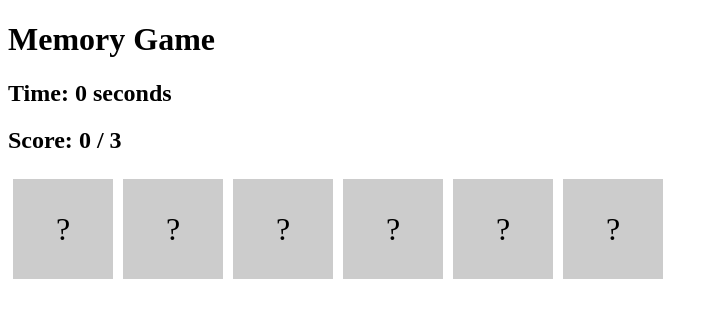
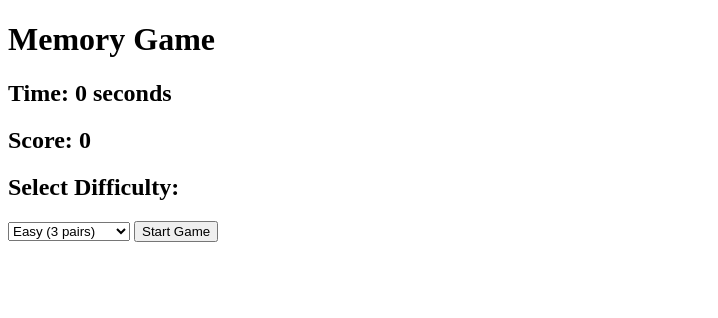
Before and after one commit to dbrepo1992/english-llama, a Django app: page /games/memory/ in a window 1280 px wide. Shown: the top 318 px of the page, without its empty margins (0-718 px from the left). Run offline with Django 5.2, Linux system fonts and the light colour scheme; a user stored in the database is signed in.

Commit message:
Add difficulty levels and custom card sets to memory game

```diff
--- a/games/templates/games/memory_game.html
+++ b/games/templates/games/memory_game.html
@@ -23,19 +23,30 @@
 <body>
     <h1>Memory Game</h1>
     <h2>Time: <span id="timer">0</span> seconds</h2>
-    <h2>Score: <span id="score">0</span> / 3</h2>
+    <h2>Score: <span id="score">0</span></h2>
+    <h2>Select Difficulty:</h2>
+        <select id="difficulty">
+        <option value="easy">Easy (3 pairs)</option>
+        <option value="medium">Medium (6 pairs)</option>
+        <option value="hard">Hard (9 pairs)</option>
+        </select>
+    <button onclick="startGame()">Start Game</button>
 
+    <div id="game-board"></div>
         <div id="game-board"></div>
 
     <script>
-        const cards = ['🐶','🐱','🦊','🐶','🐱','🦊'];
-        const shuffled = cards.sort(() => 0.5 - Math.random());
-        const board = document.getElementById('game-board');
+        const CARD_SETS = {
+            easy: ['🐶','🐱','🦊'],
+            medium: ['🐶','🐱','🦊','🐰','🐸','🐵'],
+            hard: ['🐶','🐱','🦊','🐰','🐸','🐵','🐻','🐼','🦁']
+        };
+
         let flipped = [];
         let score = 0;
         let time = 0;
         let timerInterval;
-        let firstClick = true;
+        let totalPairs = 0;
 
         function startTimer() {
             timerInterval = setInterval(() => {
@@ -62,7 +73,23 @@
             .catch(err => console.error("Error saving score:", err));
         }
 
-        shuffled.forEach((emoji, index) => {
+        function startGame() {
+            document.getElementById('game-board').innerHTML = '';
+            document.getElementById('score').innerText = 0;
+            document.getElementById('timer').innerText = 0;
+            score = 0;
+            time = 0;
+            flipped = [];
+            stopTimer();
+
+            const difficulty = document.getElementById('difficulty').value;
+            const emojis = CARD_SETS[difficulty];
+            totalPairs = emojis.length;
+            const cards = [...emojis, ...emojis].sort(() => 0.5 - Math.random());
+
+            const board = document.getElementById('game-board');
+
+            cards.forEach((emoji, index) => {
                 const card = document.createElement('div');
                 card.className = 'card';
                 card.dataset.emoji = emoji;
@@ -71,14 +98,15 @@
                 board.appendChild(card);
             });
 
-        board.addEventListener('click', e => {
+            board.addEventListener('click', handleCardClick, { once: true });
+            startTimer();
+        }
+
+        function handleCardClick(e) {
+            const board = document.getElementById('game-board');
+            board.addEventListener('click', handleCardClick);
             const card = e.target;
             if (!card.classList.contains('card') || card.classList.contains('matched') || flipped.length === 2) return;
-
-            if (firstClick) {
-                startTimer();
-                firstClick = false;
-            }
 
             card.innerText = card.dataset.emoji;
             flipped.push(card);
@@ -90,7 +118,7 @@
                     score++;
                     document.getElementById('score').innerText = score;
 
-                    if (score === 3) {
+                    if (score === totalPairs) {
                         stopTimer();
                         alert(`You win! Time: ${time} seconds`);
                         sendScoreToServer(time, score);
@@ -103,7 +131,8 @@
                 }
                 flipped = [];
             }
-        });
+        }
         </script>
+
 </body>
 </html>
```
Also changed, not shown: db.sqlite3. Lines whose indentation alone changed are shown as unchanged.
